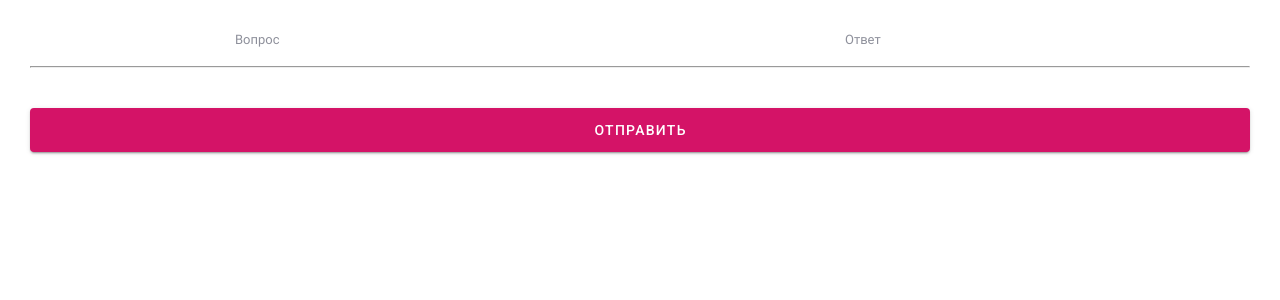
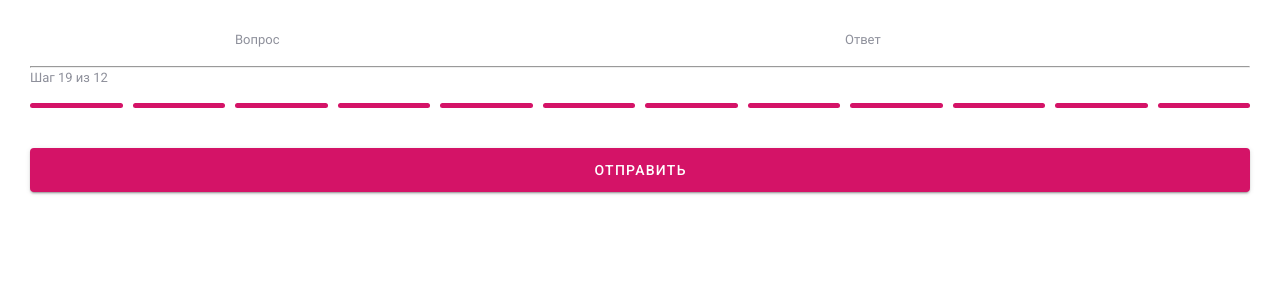
Before and after one commit to SuperbCoders/F-telegram-bot-RKO, a Vue app in the folder vuejs/: page /all-data in a window 1280 px wide. Shown: the top 300 px of the page. Built offline with nearby package versions, Linux system fonts and the light colour scheme; what vue-the-mask would draw is missing.

Commit message:
fix(frontend): return date vuex about step

```diff
--- a/vuejs/src/views/AllData/AllData.vue
+++ b/vuejs/src/views/AllData/AllData.vue
@@ -71,10 +71,13 @@
         </div>
       </div>
     </div>
+    <line-step :step="19" />
     <v-btn elevation="2" class="card_content_button mt-10" large @click="sendData()">Отправить</v-btn>
   </div>
 </template>
 <script>
+import LineStep from '../../components/line_step/line_step.vue';
+
 export default {
     data() {
         return {
@@ -87,7 +90,6 @@ export default {
             this.$store.commit("IsFormData");
             this.FormData = new FormData();
             this.FormData.append("test", 1);
-
             await fetch("https://rko-bot.spaaace.io/api/loan-application/create/", {
                 method: "POST",
                 headers: {
@@ -95,20 +97,21 @@ export default {
                 },
                 body: JSON.stringify(this.isResult),
             });
-
             this.dialog = true;
         },
         isObject(element) {
             if (typeof element == "object") {
                 return true;
-      } else {
+            }
+            else {
                 return false;
             }
         },
         isArray(element) {
             if (Array.isArray(element)) {
                 return true;
-      } else {
+            }
+            else {
                 return false;
             }
         },
@@ -293,6 +296,7 @@ export default {
     mounted() {
         this.$store.commit("IsFormData");
     },
+    components: { LineStep }
 };
 </script>
 <style>
```
Lines whose indentation alone changed are shown as unchanged.
